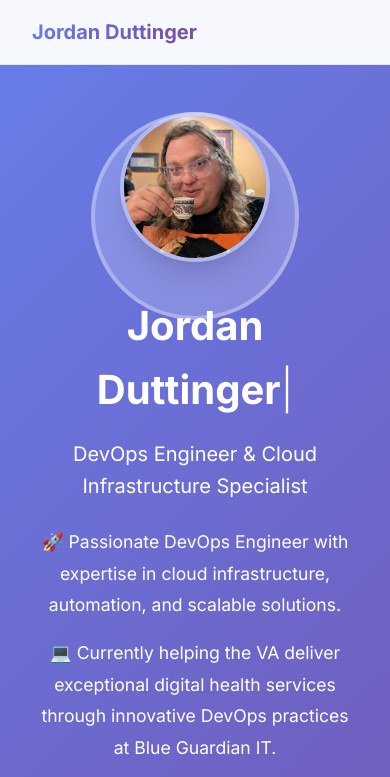
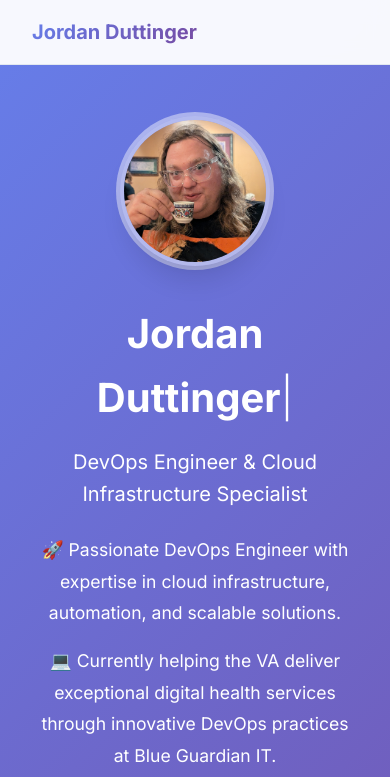
Before and after one commit to CloudCassette/portfolio, a website: page index.html in a window 390 px wide. Shown: the top 777 px of the page. Drawn offline with Linux system fonts and the light colour scheme.

Commit message:
Fix profile photo alignment on mobile devices
- Add proper positioning and dimensions to profile-photo container
- Fix background circle alignment with photo on all screen sizes
- Update responsive styles for consistent mobile appearance
- Ensure proper centering and z-index layering

```diff
--- a/styles.css
+++ b/styles.css
@@ -149,7 +149,13 @@ body {
 .profile-photo {
     display: flex;
     justify-content: center;
+    align-items: center;
     margin-bottom: 2rem;
+    position: relative;
+    width: 208px; /* 200px + 8px border */
+    height: 208px;
+    margin-left: auto;
+    margin-right: auto;
 }
 
 .profile-img {
@@ -161,6 +167,8 @@ body {
     box-shadow: var(--shadow-xl);
     transition: var(--transition-medium);
     background: rgba(255, 255, 255, 0.1);
+    position: relative;
+    z-index: 1;
 }
 
 /* Fallback when image doesn't load */
@@ -168,6 +176,10 @@ body {
     content: "📸";
     font-size: 4rem;
     position: absolute;
+    top: 0;
+    left: 0;
+    right: 0;
+    bottom: 0;
     width: 200px;
     height: 200px;
     border-radius: 50%;
@@ -176,7 +188,8 @@ body {
     align-items: center;
     justify-content: center;
     border: 4px solid rgba(255, 255, 255, 0.3);
-    z-index: -1;
+    z-index: 0;
+    margin: auto;
 }
 
 .profile-img:hover {
@@ -844,9 +857,20 @@ section.hero,
         gap: 2rem;
     }
 
+    .profile-photo {
+        width: 158px; /* 150px + 8px border */
+        height: 158px;
+    }
+
     .profile-img {
         width: 150px;
         height: 150px;
+    }
+
+    .profile-photo::before {
+        width: 150px;
+        height: 150px;
+        font-size: 3rem;
     }
 
     .timeline-item {
```
